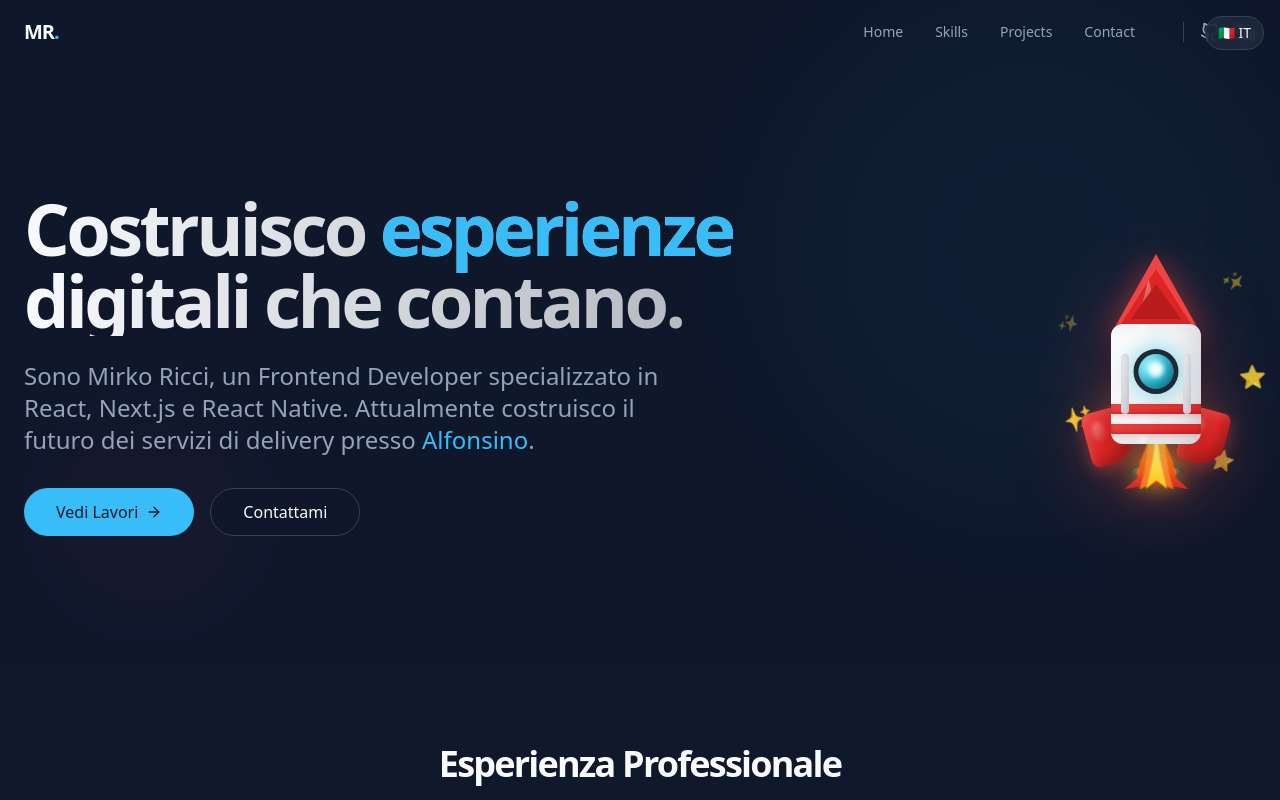
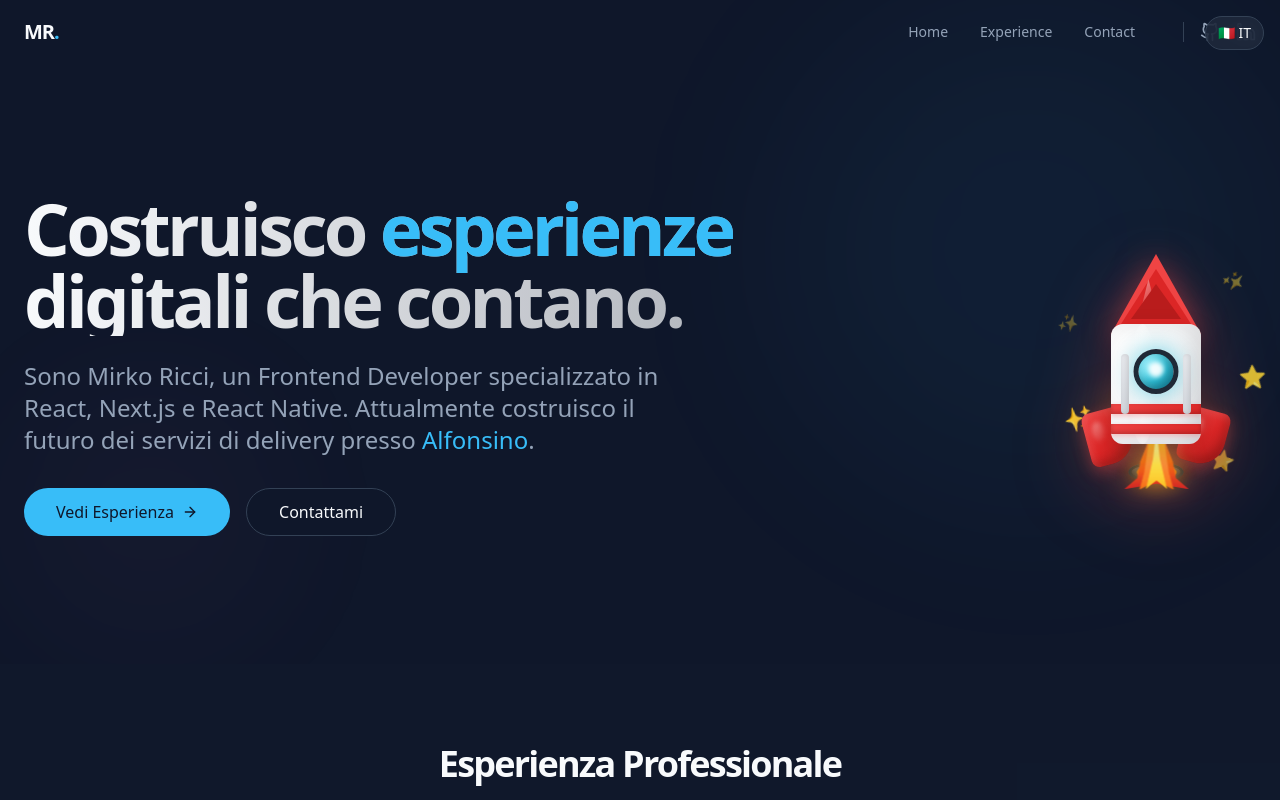
Before and after one commit to mirkoricci94/MRPortfolio, a Next.js app: page / in a window 1280 px wide. Shown: the top 800 px of the page. Built offline with nearby package versions, Linux system fonts and the light colour scheme.

Commit message:
refactored project section

```diff
--- a/src/components/Header.tsx
+++ b/src/components/Header.tsx
@@ -7,8 +7,7 @@ import { cn } from "@/lib/utils";
 
 const navItems = [
   { name: "Home", href: "/" },
-  { name: "Skills", href: "#skills" },
-  { name: "Projects", href: "#projects" },
+  { name: "Experience", href: "#experience" },
   { name: "Contact", href: "#contact" },
 ];
 
--- a/src/components/Hero.tsx
+++ b/src/components/Hero.tsx
@@ -40,10 +40,10 @@ export function Hero() {
             </p>
             <div className="flex flex-col sm:flex-row gap-4 animate-in fade-in slide-in-from-bottom-6 duration-1000 delay-300">
               <Link
-                href="#projects"
+                href="#experience"
                 className="inline-flex items-center justify-center h-12 px-8 rounded-full bg-primary text-primary-foreground font-medium transition-transform hover:scale-105 active:scale-95"
               >
-                {language === 'it' ? 'Vedi Lavori' : 'View Work'}
+                {language === 'it' ? 'Vedi Esperienza' : 'View Experiences'}
                 <ArrowRight className="ml-2 w-4 h-4" />
               </Link>
               <Link
--- a/src/components/Rocket.tsx
+++ b/src/components/Rocket.tsx
@@ -28,7 +28,7 @@ export function Rocket() {
       const rotateX = -(deltaY / window.innerHeight) * 60;
 
       // Directly manipulate DOM for better performance
-      rocketRef.current.style.transform = `rotateX(${rotateX}deg) rotateY(${rotateY}deg)`;
+     // rocketRef.current.style.transform = `rotateX(${rotateX}deg) rotateY(${rotateY}deg)`;
     };
 
     window.addEventListener('mousemove', handleMouseMove);
```
